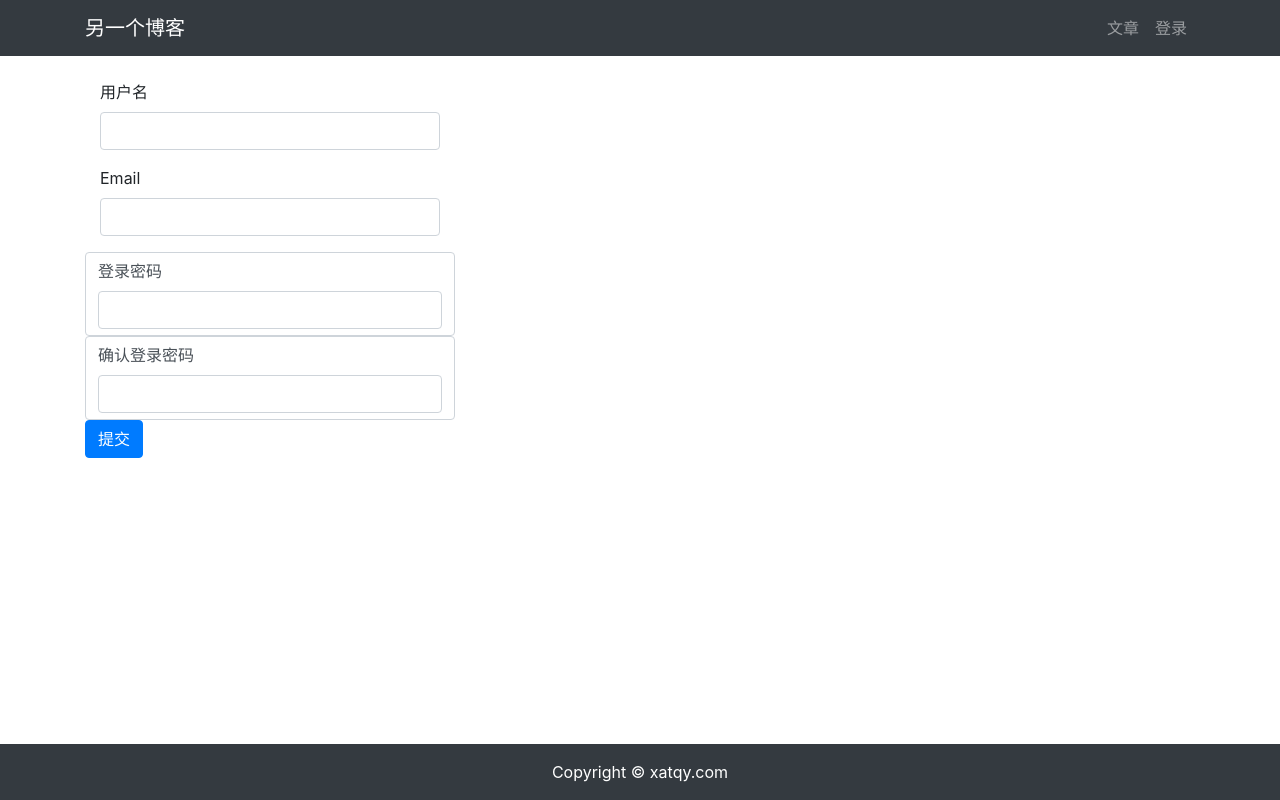
After one commit to lzy2099/test_ablog, a Django app: page /userprofile/register/ in a window 1280 px wide. The commit adds this page. Run offline with Django 3.2, Linux system fonts and the light colour scheme; some libraries are stand-ins or nearby versions.

Commit message:
增加 注册删除用户功能

```diff
--- a/another_blog/templates/header.html
+++ b/another_blog/templates/header.html
@@ -12,6 +12,7 @@
                         {{ user.username }}
                     </a>
                     <div class="dropdown-menu" aria-labelledby="navbarDropdown">
+                        <a class="dropdown-item" href="#" onclick="user_delete()">删除用户</a>
                         <a class="dropdown-item" href="{% url 'userprofile:logout' %}">退出登录</a>
                     </div>
                 </li>
@@ -24,3 +25,24 @@
         </div>
     </div>
 </nav>
+{% if user.is_authenticated %}
+<form style="display: none;"
+      id="user_delete"
+      action="{% url 'userprofile:delete' user.id %}"
+      method="POST">
+    {% csrf_token %}
+    <button type="submit">发送</button>
+</form>
+<script>
+    function user_delete() {
+        layer.open({
+            title: "确认删除",
+            content: "确认删除用户资料吗？",
+            yes: function (index, layero) {
+                $('form#user_delete button').click();
+                layer.close(index);
+            },
+        })
+    }
+</script>
+{% endif %}
--- a/another_blog/templates/userprofile/login.html
+++ b/another_blog/templates/userprofile/login.html
@@ -6,6 +6,9 @@
 <div class="container">
     <div class="row">
         <div class="col-12">
+            <br>
+            <h5>还没有账号？</h5>
+            <h5>点击<a href="{% url 'userprofile:register' %}">注册</a>一个账号吧！</h5>
             <br>
             <form method="post" action=".">
                 {% csrf_token %}
--- /dev/null
+++ b/another_blog/templates/userprofile/register.html
@@ -0,0 +1,33 @@
+{% extends "base.html" %}
+{% load staticfiles %}
+
+{% block title %}用户注册{% endblock title %}
+{% block content %}
+<div class="container">
+    <div class="row">
+        <div class="col-12">
+            <br>
+            <form method="post" action=".">
+                {% csrf_token %}
+                <div class="form-group col-md-4">
+                    <label for="username">用户名</label>
+                    <input type="text" class="form-control" id="username" name="username" required>
+                </div>
+                <div class="form-group col-md-4">
+                    <label for="email">Email</label>
+                    <input type="text" class="form-control" id="email" name="email" required>
+                </div>
+                <div class="form-control col-md-4">
+                    <label for="password">登录密码</label>
+                    <input type="password" class="form-control" id="password" name="password" required>
+                </div>
+                <div class="form-control col-md-4">
+                    <label for="password2">确认登录密码</label>
+                    <input type="password" class="form-control" id="password2" name="password2" required>
+                </div>
+                <button type="submit" class="btn btn-primary">提交</button>
+            </form>
+        </div>
+    </div>
+</div>
+{% endblock content %}
--- a/another_blog/userprofile/forms.py
+++ b/another_blog/userprofile/forms.py
@@ -2,6 +2,24 @@ from django import forms
 from django.contrib.auth.models import User
 
 
+# 登录表单
 class UserLoginForm(forms.Form):
     username = forms.CharField()
     password = forms.CharField()
+
+
+# 新用户注册表单
+class UserRegisterForm(forms.ModelForm):
+    password = forms.CharField()
+    password2 = forms.CharField()
+
+    class Meta:
+        model = User
+        fields = ('username', 'email')
+
+        def clean_password2(self):
+            data = self.cleaned_data
+            if data.get('password') == data.get('password2'):
+                return data.get('password')
+            else:
+                raise forms.ValidationError('两次密码输入不一致，请确认后重试。')
--- a/another_blog/userprofile/urls.py
+++ b/another_blog/userprofile/urls.py
@@ -8,4 +8,6 @@ app_name = 'userprofile'
 urlpatterns = [
     path('login/', views.user_login, name='login'),
     path('logout/', views.user_logout, name='logout'),
+    path('register/', views.user_register, name='register'),
+    path('delete/<int:id>',views.user_delete, name="delete"),
 ]
--- a/another_blog/userprofile/views.py
+++ b/another_blog/userprofile/views.py
@@ -1,7 +1,9 @@
 from django.shortcuts import render, redirect
 from django.contrib.auth import authenticate, login, logout
 from django.http import HttpResponse
-from .forms import UserLoginForm
+from .forms import UserLoginForm, UserRegisterForm
+from django.contrib.auth.models import User
+from django.contrib.auth.decorators import login_required
 
 
 def user_login(request):
@@ -28,3 +30,36 @@ def user_login(request):
 def user_logout(request):
     logout(request)
     return redirect("article:article_list")
+
+
+def user_register(request):
+    if request.method == 'POST':
+        user_register_form = UserRegisterForm(data=request.POST)
+        if user_register_form.is_valid():
+            new_user = user_register_form.save(commit=False)
+            new_user.set_password(user_register_form.cleaned_data['password'])
+            new_user.save()
+            login(request, new_user)
+            return redirect("article:article_list")
+        else:
+            return HttpResponse("表单填写有误，请重新填写。")
+    elif request.method == "GET":
+        user_register_form = UserRegisterForm()
+        context = {'form': user_register_form}
+        return render(request, 'userprofile/register.html', context)
+    else:
+        return HttpResponse("请使用GET或POST请求数据")
+
+
+@login_required(login_url='userprofile/login/')
+def user_delete(request, id):
+    if request.method == "POST":
+        user = User.objects.get(id=id)
+        if request.user == user:
+            logout(request)
+            user.delete()
+            return redirect('article:article_list')
+        else:
+            return HttpResponse("抱歉，您没有删除权限。")
+    else:
+        return HttpResponse("仅接受POST请求。")
```
Also changed, not shown: another_blog/db.sqlite3.
